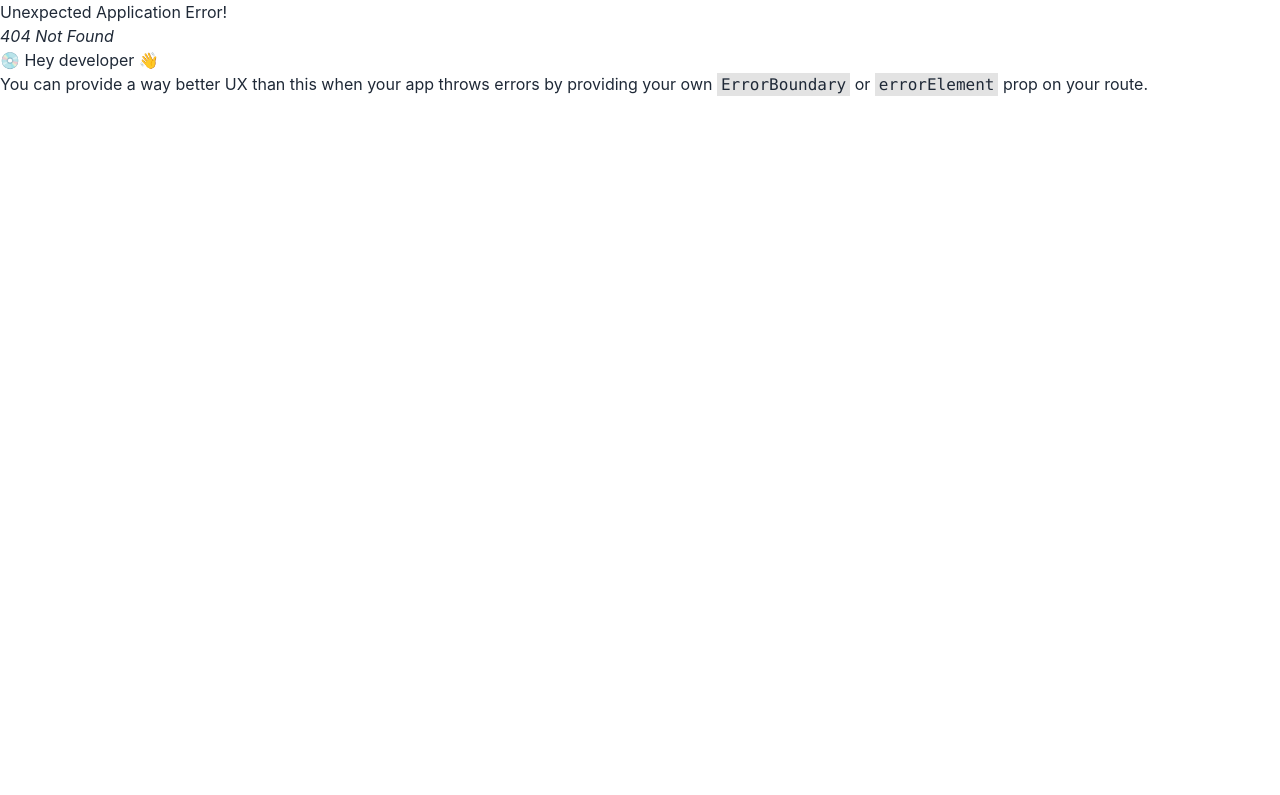
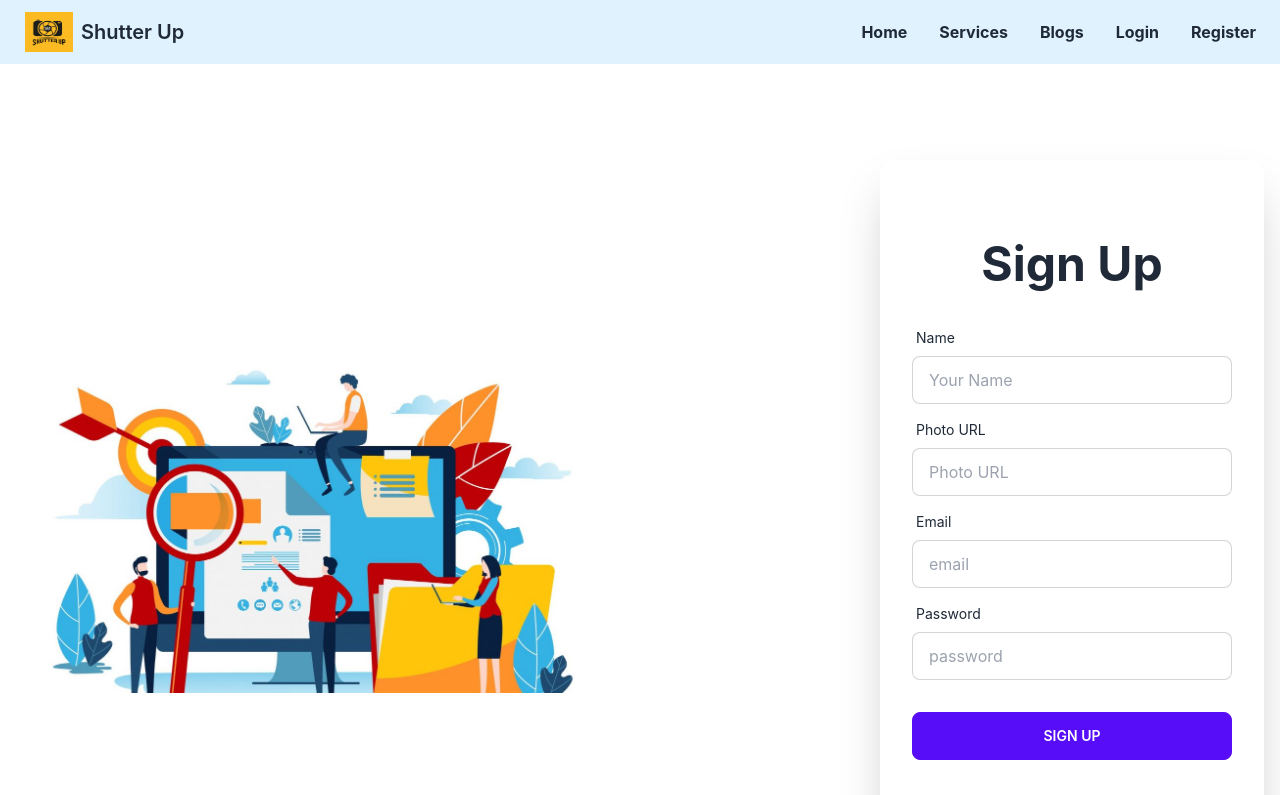
Before and after one commit to biplob2358/shutter-up-client, a React (Create React App) app: page /register in a window 1280 px wide. Before the commit this address had no page. Shown: the top 795 px of the page. Built offline with nearby package versions, Linux system fonts and the light colour scheme.

Commit message:
Register page added and others updated

```diff
--- a/src/App.js
+++ b/src/App.js
@@ -4,10 +4,11 @@ import router from "./Router/Routes/Routes";
 
 function App() {
   return (
-    <div className="max-w-screen-xl mx-auto">
+    <div>
       <RouterProvider router={router}></RouterProvider>
     </div>
   );
 }
 
 export default App;
+// className="max-w-screen-xl mx-auto"
--- a/src/Pages/Blogs/Blogs.js
+++ b/src/Pages/Blogs/Blogs.js
@@ -2,7 +2,7 @@ import React from "react";
 
 const Blogs = () => {
   return (
-    <div className="mt-4">
+    <div className="mt-4 ">
       {/* q-1  */}
       <div className="card w-full mb-4 bg-base-100 shadow-xl">
         <div className="card-body">
--- a/src/Pages/Login/Login.js
+++ b/src/Pages/Login/Login.js
@@ -40,8 +40,8 @@ const Login = () => {
           </form>
           <p className="text-center">
             New to Shutter Up{" "}
-            <Link className="text-orange-600 font-bold" to="/signup">
-              Sign Up
+            <Link className="text-orange-600 font-bold" to="/register">
+              Register
             </Link>{" "}
           </p>
           <p className="text-center font-bold mt-4">OR</p>
--- a/src/Pages/ServicesDetails/ServicesDetails.js
+++ b/src/Pages/ServicesDetails/ServicesDetails.js
@@ -1,26 +1,30 @@
 import React from "react";
-import { FaStar } from "react-icons/fa";
+
 import { useLoaderData } from "react-router-dom";
 
 const ServicesDetails = () => {
   const serviceDetails = useLoaderData();
   const { name, price, rating, img, description } = serviceDetails;
   return (
-    <div>
-      <div className="card w-full bg-base-100 shadow-xl my-4">
+    <div className="mx-20">
+      <div className="card w-2/3 mx-auto bg-base-100 shadow-xl my-4 ">
         <figure>
           <img src={img} alt="" />
         </figure>
-        <div className="card-body">
-          <h2 className="card-title">{name}</h2>
+        <h2 className=" text-3xl font-bold text-center">{name}</h2>
+        <div className="card-body text-center">
           <p>{description}</p>
+          <p className="font-bold">
+            <span className="mr-2">Rating:</span>
+            {rating}
+          </p>
 
-          <p className="font-bold">Price:{price}BDT</p>
-
-          <p className="flex font-bold">
+          <p className="font-bold ">Price:{price}BDT</p>
+          {/* <p className="flex font-bold">
             <FaStar className="mt-1 mr-2 text-yellow-500"></FaStar> Rating:
             {rating}
-          </p>
+          </p> */}
+          <button className="btn bg-orange-500 w-28  mx-auto">BOOK NOW</button>
         </div>
       </div>
     </div>
--- a/src/Pages/Shared/Header/Header.js
+++ b/src/Pages/Shared/Header/Header.js
@@ -18,13 +18,13 @@ const Header = () => {
         <Link to="/login">Login</Link>
       </li>
       <li>
-        <Link to="/login">Register</Link>
+        <Link to="/register">Register</Link>
       </li>
     </>
   );
   return (
-    <div className="navbar bg-sky-100 ">
-      <div className="navbar-start">
+    <div className="navbar bg-sky-100  ">
+      <div className="navbar-start ">
         <div className="dropdown">
           <label tabIndex={0} className="btn btn-ghost lg:hidden">
             <svg
--- /dev/null
+++ b/src/Pages/SignUp/Register.js
@@ -0,0 +1,83 @@
+import React from "react";
+import { Link } from "react-router-dom";
+import register from "../../assets/images/register.png";
+
+const Register = () => {
+  return (
+    <div className="hero w-full my-20">
+      <div className="hero-content  gap-20 md:grid-cols-2 flex-col lg:flex-row">
+        <div className="text-center  lg:text-left">
+          <img className="w-3/4" src={register} alt="" />
+        </div>
+        <div className="card flex-shrink-0 w-full max-w-sm shadow-2xl bg-base-100 py-20">
+          <h1 className="text-5xl text-center font-bold">Sign Up</h1>
+          <form className="card-body">
+            <div className="form-control">
+              <label className="label">
+                <span className="label-text">Name</span>
+              </label>
+              <input
+                type="text"
+                name="name"
+                placeholder="Your Name"
+                className="input input-bordered"
+                required
+              />
+            </div>
+            <div className="form-control">
+              <label className="label">
+                <span className="label-text">Photo URL</span>
+              </label>
+              <input
+                type="text"
+                name="name"
+                placeholder="Photo URL"
+                className="input input-bordered"
+                required
+              />
+            </div>
+            <div className="form-control">
+              <label className="label">
+                <span className="label-text">Email</span>
+              </label>
+              <input
+                type="text"
+                name="email"
+                placeholder="email"
+                className="input input-bordered"
+                required
+              />
+            </div>
+            <div className="form-control">
+              <label className="label">
+                <span className="label-text">Password</span>
+              </label>
+              <input
+                type="password"
+                name="password"
+                placeholder="password"
+                className="input input-bordered"
+                required
+              />
+            </div>
+            <div className="form-control mt-6">
+              <input
+                className="btn btn-primary"
+                type="submit"
+                value="Sign Up"
+              />
+            </div>
+          </form>
+          <p className="text-center">
+            Already have an account?{" "}
+            <Link className="text-orange-600 font-bold" to="/login">
+              Login
+            </Link>{" "}
+          </p>
+        </div>
+      </div>
+    </div>
+  );
+};
+
+export default Register;
--- a/src/Router/Routes/Routes.js
+++ b/src/Router/Routes/Routes.js
@@ -5,6 +5,7 @@ import Home from "../../Pages/Home/Home/Home";
 import Login from "../../Pages/Login/Login";
 import Services from "../../Pages/Services/Services";
 import ServicesDetails from "../../Pages/ServicesDetails/ServicesDetails";
+import Register from "../../Pages/SignUp/Register";
 
 const router = createBrowserRouter([
   {
@@ -35,6 +36,10 @@ const router = createBrowserRouter([
         path: "/login",
         element: <Login></Login>,
       },
+      {
+        path: "/register",
+        element: <Register></Register>,
+      },
     ],
   },
 ]);
```
Also changed, not shown: src/assets/images/register.png (added).
